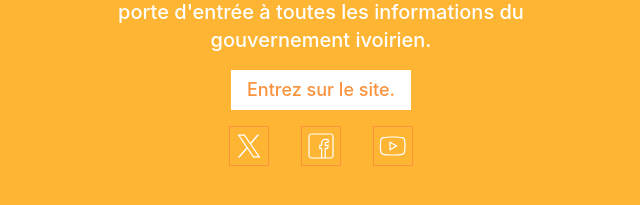
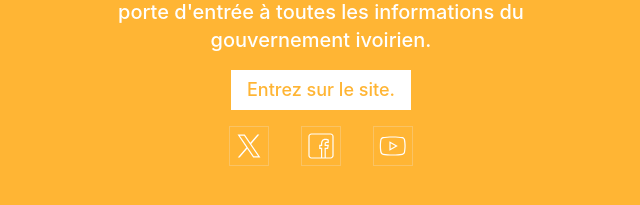
Before and after one commit to travislicious/gouvci-redesign, a React (Vite) app in the folder gouv-website-redesign/: page / in a window 1280 px wide. Shown: the part 443-648 px from the top of the page, without its empty margins (319-959 px from the left). Built offline with nearby package versions, Linux system fonts and the light colour scheme.

Commit message:
"Updated color values for buttons and links in App component"

```diff
--- a/gouv-website-redesign/src/App.tsx
+++ b/gouv-website-redesign/src/App.tsx
@@ -16,22 +16,22 @@ function App() {
     <p className="leading-7 [&:not(:first-child)]:mt-2 text-background text-xl text-center w-[30rem]">
       Bienvenue sur le portail du gouvernement, la porte d'entrée à toutes les informations du gouvernement ivoirien.
     </p>
-    <Button className='bg-background text-orange-400 text-lg mt-4 hover:bg-muted hover:text-orange-500 hover:scale-105 transition-all duration-200'>
+    <Button className='bg-background text-[#FFB534] text-lg mt-4 hover:bg-muted hover:text-[#f8ba4e] hover:scale-105 transition-all duration-200'>
       <Link to="/home">Entrez sur le site.</Link>
     </Button>
 
     <div className='flex gap-8 items-center justify-center mt-4'>
-      <Button variant='outline' size='icon' className='bg-transparent hover:bg-orange-400 p-1 border-orange-400'>
+      <Button variant='outline' size='icon' className='bg-transparent hover:bg-[#f3bb5a] p-1 border-[#fac364]'>
         <a href="https://www.google.com" target='_blank'>
         <img src={twitter} alt="Twitter"/>
         </a>
       </Button>
-      <Button variant='outline' size='icon' className='bg-transparent hover:bg-orange-400 p-1 border-orange-400'>
+      <Button variant='outline' size='icon' className='bg-transparent hover:bg-[#f3bb5a] p-1 border-[#fac364]'>
       <a href="https://www.google.com" target='_blank'>
         <img src={facebook} alt="Twitter"/>
         </a>
       </Button>
-      <Button variant='outline' size='icon' className='bg-transparent hover:bg-orange-400 p-1 border-orange-400'>
+      <Button variant='outline' size='icon' className='bg-transparent hover:bg-[#f3bb5a] p-1 border-[#fac364]'>
       <a href="https://www.google.com" target='_blank'>
         <img src={youtube} alt="Twitter"/>
         </a>
```
